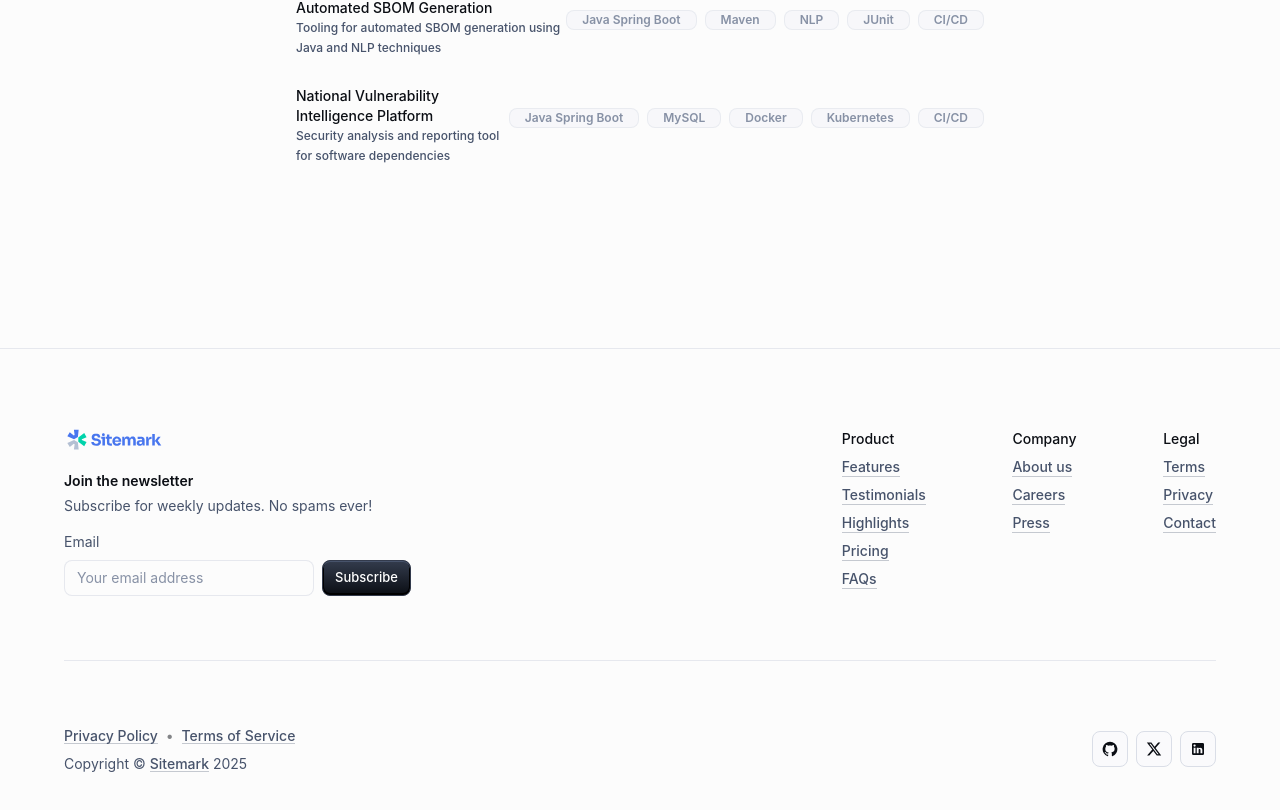
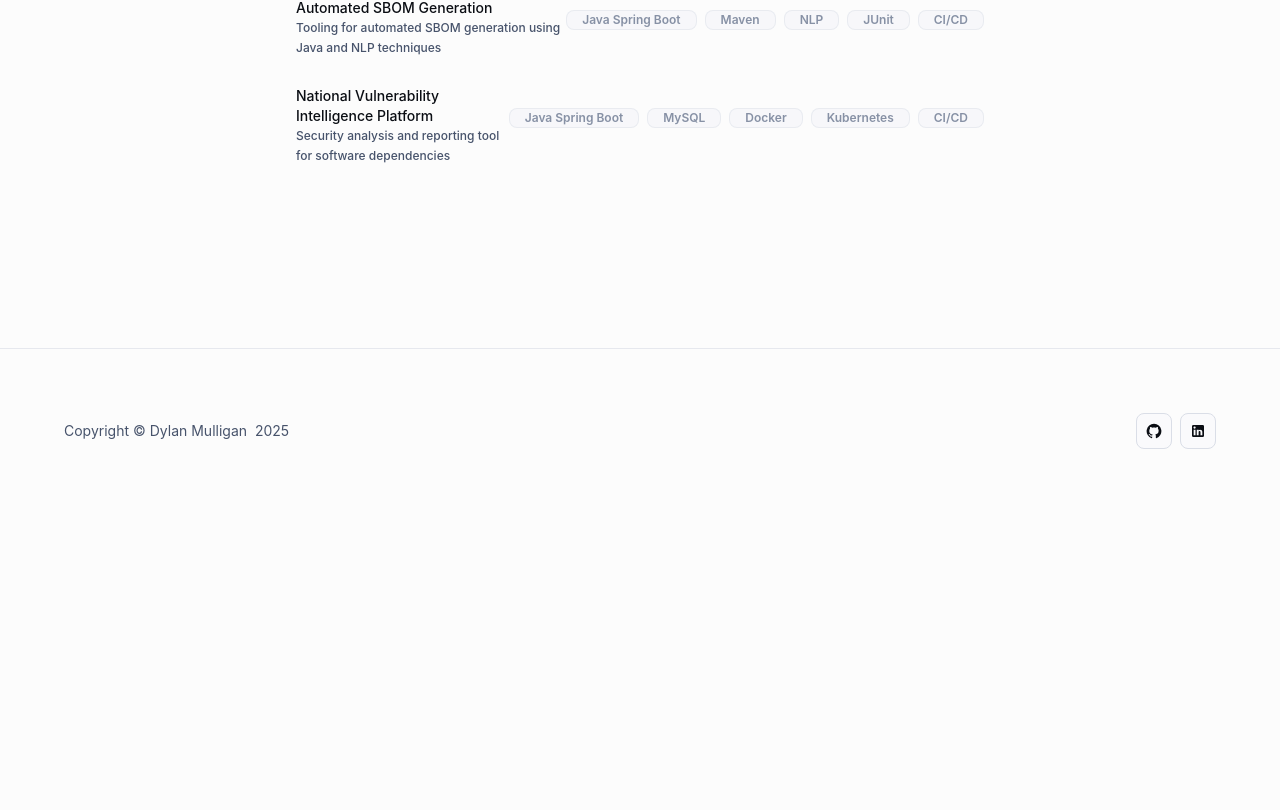
Before and after one commit to dylan-mulligan/personal-website, a React (Create React App) app: page / in a window 1280 px wide. Shown: the part 602-1412 px from the top of the page. After the commit the page ends 1051 px from the top, so only its background shows below. Built offline with nearby package versions, Linux system fonts and the light colour scheme; the HTML template or start-up script is replaced by a standard one.

Commit message:
Cleaned up Footer.tsx

```diff
--- a/src/components/Footer.tsx
+++ b/src/components/Footer.tsx
@@ -18,9 +18,7 @@ function Copyright() {
   return (
     <Typography variant="body2" sx={{ color: 'text.secondary', mt: 1 }}>
       {'Copyright © '}
-      <Link color="text.secondary" href="https://mui.com/">
-        Sitemark
-      </Link>
+        Dylan Mulligan
       &nbsp;
       {new Date().getFullYear()}
     </Typography>
@@ -37,154 +35,18 @@ export default function Footer() {
           flexDirection: 'column',
           alignItems: 'center',
           gap: { xs: 4, sm: 8 },
-          py: { xs: 8, sm: 10 },
           textAlign: { sm: 'center', md: 'left' },
         }}
       >
         <Box
           sx={{
             display: 'flex',
-            flexDirection: { xs: 'column', sm: 'row' },
-            width: '100%',
-            justifyContent: 'space-between',
-          }}
-        >
-          <Box
-            sx={{
-              display: 'flex',
-              flexDirection: 'column',
-              gap: 4,
-              minWidth: { xs: '100%', sm: '60%' },
-            }}
-          >
-            <Box sx={{ width: { xs: '100%', sm: '60%' } }}>
-              <SitemarkIcon />
-              <Typography
-                variant="body2"
-                gutterBottom
-                sx={{ fontWeight: 600, mt: 2 }}
-              >
-                Join the newsletter
-              </Typography>
-              <Typography variant="body2" sx={{ color: 'text.secondary', mb: 2 }}>
-                Subscribe for weekly updates. No spams ever!
-              </Typography>
-              <InputLabel htmlFor="email-newsletter">Email</InputLabel>
-              <Stack direction="row" spacing={1} useFlexGap>
-                <TextField
-                  id="email-newsletter"
-                  hiddenLabel
-                  size="small"
-                  variant="outlined"
-                  fullWidth
-                  aria-label="Enter your email address"
-                  placeholder="Your email address"
-                  slotProps={{
-                    htmlInput: {
-                      autoComplete: 'off',
-                      'aria-label': 'Enter your email address',
-                    },
-                  }}
-                  sx={{ width: '250px' }}
-                />
-                <Button
-                  variant="contained"
-                  color="primary"
-                  size="small"
-                  sx={{ flexShrink: 0 }}
-                >
-                  Subscribe
-                </Button>
-              </Stack>
-            </Box>
-          </Box>
-          <Box
-            sx={{
-              display: { xs: 'none', sm: 'flex' },
-              flexDirection: 'column',
-              gap: 1,
-            }}
-          >
-            <Typography variant="body2" sx={{ fontWeight: 'medium' }}>
-              Product
-            </Typography>
-            <Link color="text.secondary" variant="body2" href="#">
-              Features
-            </Link>
-            <Link color="text.secondary" variant="body2" href="#">
-              Testimonials
-            </Link>
-            <Link color="text.secondary" variant="body2" href="#">
-              Highlights
-            </Link>
-            <Link color="text.secondary" variant="body2" href="#">
-              Pricing
-            </Link>
-            <Link color="text.secondary" variant="body2" href="#">
-              FAQs
-            </Link>
-          </Box>
-          <Box
-            sx={{
-              display: { xs: 'none', sm: 'flex' },
-              flexDirection: 'column',
-              gap: 1,
-            }}
-          >
-            <Typography variant="body2" sx={{ fontWeight: 'medium' }}>
-              Company
-            </Typography>
-            <Link color="text.secondary" variant="body2" href="#">
-              About us
-            </Link>
-            <Link color="text.secondary" variant="body2" href="#">
-              Careers
-            </Link>
-            <Link color="text.secondary" variant="body2" href="#">
-              Press
-            </Link>
-          </Box>
-          <Box
-            sx={{
-              display: { xs: 'none', sm: 'flex' },
-              flexDirection: 'column',
-              gap: 1,
-            }}
-          >
-            <Typography variant="body2" sx={{ fontWeight: 'medium' }}>
-              Legal
-            </Typography>
-            <Link color="text.secondary" variant="body2" href="#">
-              Terms
-            </Link>
-            <Link color="text.secondary" variant="body2" href="#">
-              Privacy
-            </Link>
-            <Link color="text.secondary" variant="body2" href="#">
-              Contact
-            </Link>
-          </Box>
-        </Box>
-        <Box
-          sx={{
-            display: 'flex',
             justifyContent: 'space-between',
             pt: { xs: 4, sm: 8 },
             width: '100%',
-            borderTop: '1px solid',
-            borderColor: 'divider',
           }}
         >
           <div>
-            <Link color="text.secondary" variant="body2" href="#">
-              Privacy Policy
-            </Link>
-            <Typography sx={{ display: 'inline', mx: 0.5, opacity: 0.5 }}>
-              &nbsp;•&nbsp;
-            </Typography>
-            <Link color="text.secondary" variant="body2" href="#">
-              Terms of Service
-            </Link>
             <Copyright />
           </div>
           <Stack
@@ -196,7 +58,7 @@ export default function Footer() {
             <IconButton
               color="inherit"
               size="small"
-              href="https://github.com/mui"
+              href="https://github.com/dylan-mulligan/personal-website"
               aria-label="GitHub"
               sx={{ alignSelf: 'center' }}
             >
@@ -205,16 +67,7 @@ export default function Footer() {
             <IconButton
               color="inherit"
               size="small"
-              href="https://x.com/MaterialUI"
-              aria-label="X"
-              sx={{ alignSelf: 'center' }}
-            >
-              <TwitterIcon />
-            </IconButton>
-            <IconButton
-              color="inherit"
-              size="small"
-              href="https://www.linkedin.com/company/mui/"
+              href="https://www.linkedin.com/in/dylan-mulligan-se/"
               aria-label="LinkedIn"
               sx={{ alignSelf: 'center' }}
             >
```
